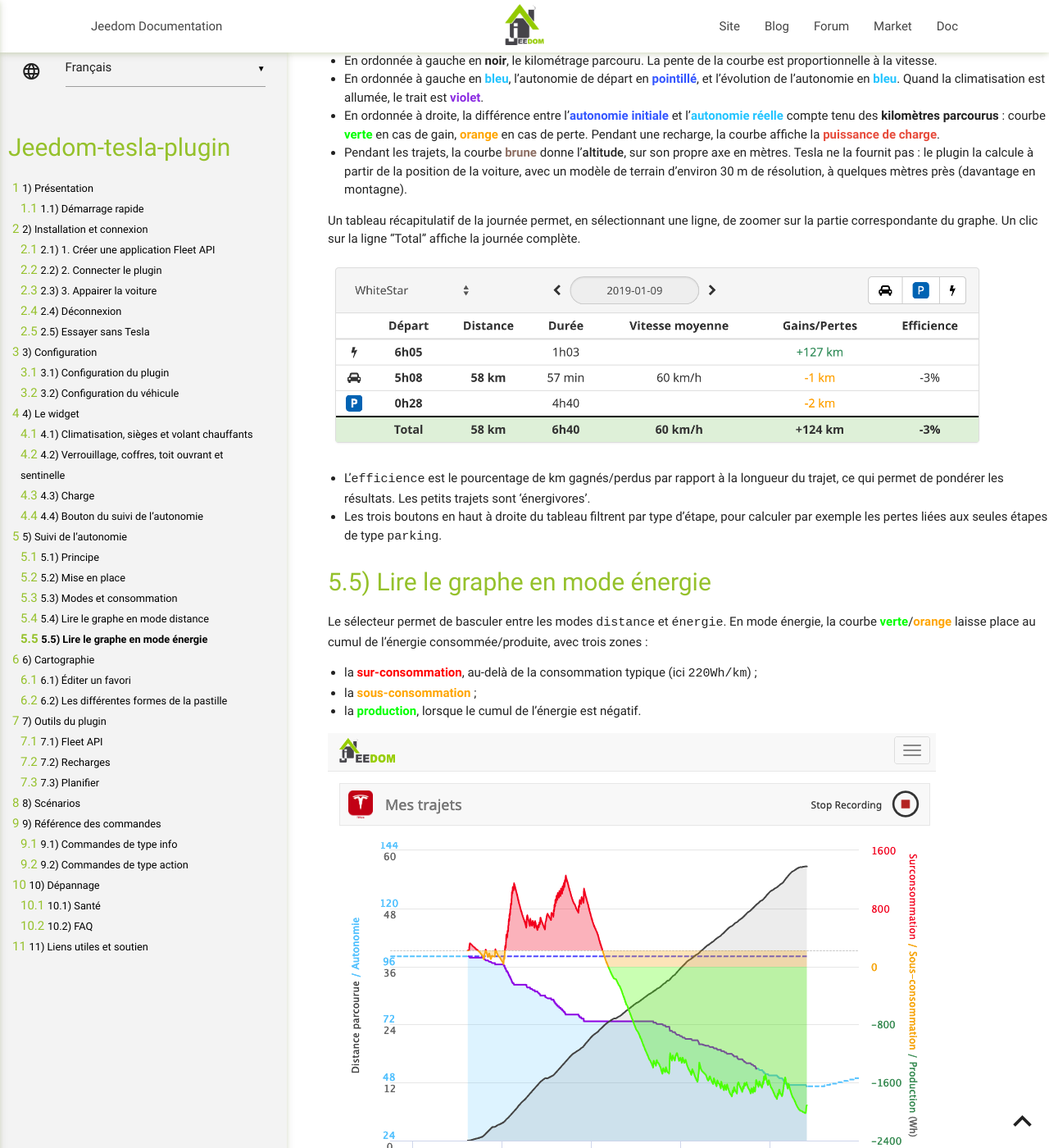
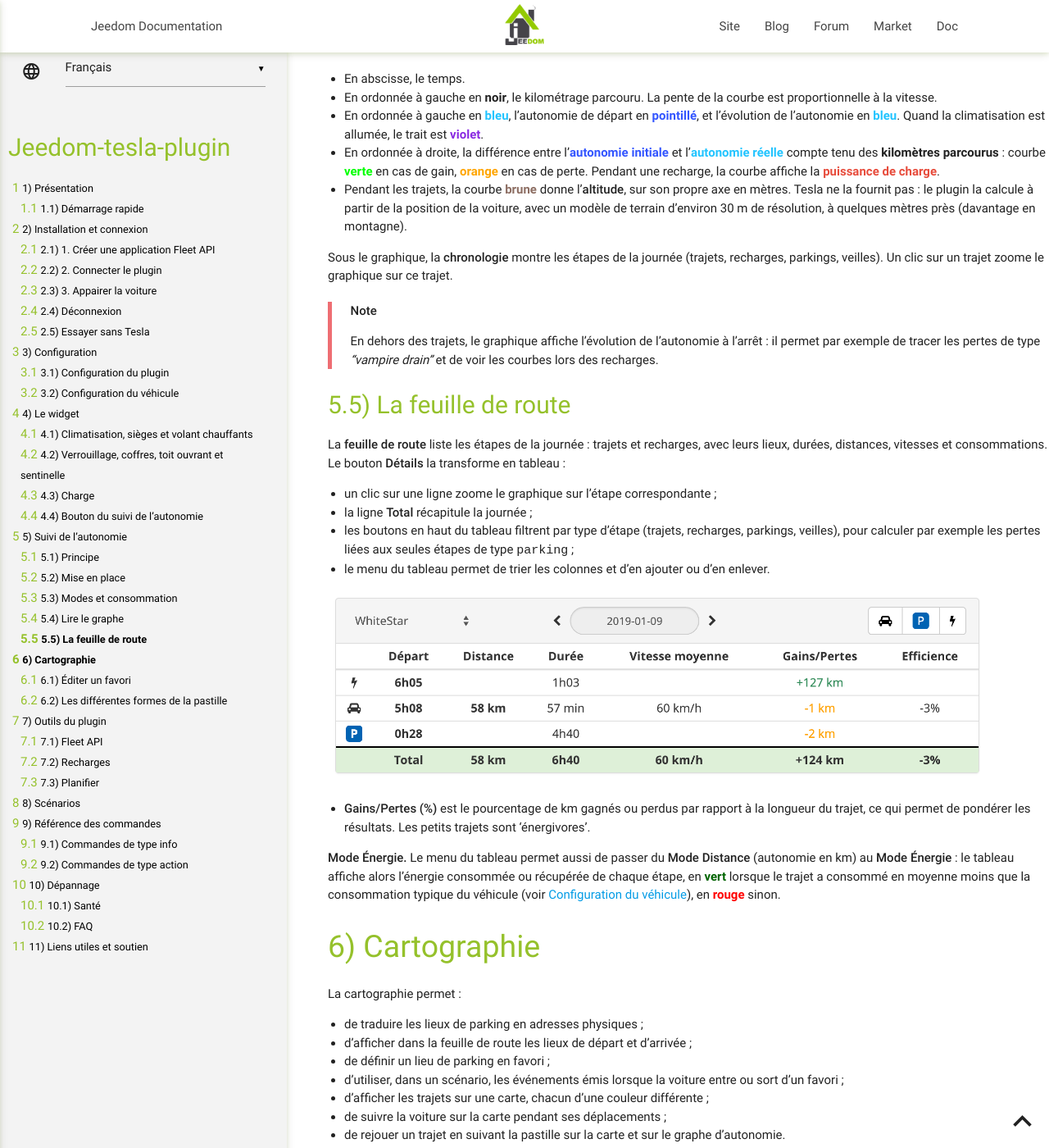
Before and after one commit to vercorsio/jeedom-tesla-plugin, a Jekyll site: the page built from fr_FR/index.md, in a window 1280 px wide and 1400 px high, scrolled down 30694 px. Shown: the whole window at 82% size. Built offline with Jekyll 4.4.1, drawn with Linux system fonts in a browser that asks for light colours; our own code applies the rules of GitHub Pages for plain Markdown files; some of the changed text lies outside the part shown.

Commit message:
docs: roadmap, energy mode, monthly cap, cronHourly, favourites and health for 3.5.0

```diff
--- a/fr_FR/index.md
+++ b/fr_FR/index.md
@@ -10,7 +10,7 @@ Le plugin propose également un panneau pour suivre sur un graphique l'évolutio
 
 ![tracking-graph](../images/consoLow480.gif)
 
-Sur ce même panneau, un tableau récapitule les étapes de la journée (conduite, charge, parking) : durées, consommation, vitesse, ... Les colonnes sont modifiables et peuvent être triées.
+Sur ce même panneau, une feuille de route récapitule les étapes de la journée (conduite, charge, parking) : durées, consommation, vitesse, ... En mode détaillé, elle devient un tableau dont les colonnes sont modifiables et peuvent être triées.
 
 Une carte permet aussi de retracer l'ensemble des trajets d'une journée, de définir des favoris, et de suivre votre voiture à la trace depuis l'écran de votre Tesla !
 
@@ -193,14 +193,14 @@ Après rechargement de la page, un sous-menu "Tesla" apparaît dans le menu "Acc
 | **Client ID** / **Client Secret** | Les deux clefs personnelles de votre "application" créée sur [developer.tesla.com](https://developer.tesla.com) (voir [Créer une application Fleet API](#creer-application)). Elles ne doivent jamais être partagées. |
 | **Région** | Le serveur Tesla régional utilisé (Amérique du Nord/Asie, Europe/Moyen-Orient/Afrique, Chine). Mis à jour automatiquement à la connexion. À modifier uniquement si l'erreur _Account must be registered in the current region_ apparaît dans les logs. |
 | **Nombre de tentatives pour réveiller le véhicule** / **Nombre de secondes entre deux tentatives** | 3 tentatives espacées de 5 secondes par défaut. Utilisés par la commande **Réveiller** et par le réveil automatique avant l'envoi d'une commande. |
-| **cronHourly** | S'il est activé, le plugin met à jour les données du widget une fois par heure. Quand le tracking est actif, elles sont mises à jour au fil de l'eau. |
+| **cronHourly** | S'il est activé, le plugin met à jour les données du widget une fois par heure (quand le tracking est actif, elles sont mises à jour au fil de l'eau). Il vérifie aussi le jeton d'accès et redémarre le démon toutes les 4 heures : laissez-le activé. |
 
 #### Coûts {#parametres-couts}
 
 | Paramètre | Description |
 | --- | --- |
 | **Coût du kWh** et **devise** | Prix du kWh (`0.14` par défaut) et devise associée. Sert à estimer le coût d'une charge, le prix pour parcourir 100km et le nombre de km parcourus avec 1 euro. |
-| **Coût mensuel** (API Fleet) | Le montant maximal que vous acceptez que Tesla facture chaque mois pour l'usage de ses serveurs. Quand le coût estimé atteint ce seuil, **Info seuil mensuel atteint** passe à `1` et le plugin ne contacte plus les serveurs Tesla jusqu'à la fin du mois. Voir aussi la fenêtre [Fleet API](#fleet-api). |
+| **Coût mensuel** (API Fleet) | Le montant maximal que vous acceptez que Tesla facture chaque mois pour l'usage de ses serveurs. Quand le coût estimé atteint ce seuil, **Info seuil mensuel atteint** passe à `1` et le plugin ne fait plus aucun appel payant jusqu'à la fin du mois : il continue seulement de vérifier l'état de la voiture (en ligne ou en veille), un appel gratuit. Voir aussi la fenêtre [Fleet API](#fleet-api). |
 | **Encours estimé** | L'encours du mois relevé sur votre [Dashboard Tesla](https://developer.tesla.com/fr_FR/dashboard), à une date et une heure données. Le coût estimé part de cet encours et ignore les appels enregistrés avant cette date. **Effacer l'encours** le remet à zéro. |
 
 #### Carte et affichage {#parametres-carte}
@@ -399,7 +399,7 @@ Quand la voiture est éveillée sans rouler (au parking ou en charge), le tracki
 > - En mode SOMMEIL, un début de charge est détecté en moins d'une minute grâce aux données en cache, si votre voiture les fournit. Pour un départ, la voiture n'envoie pas toujours ses données à Tesla au déverrouillage : un départ entre deux appels peut ne pas être détecté, et on peut "perdre" jusqu'à 14 minutes de trajet. Un clic sur l'icône orange du tracking le remet manuellement en mode NORMAL.
 > - Activer le tracking en continu peut entraîner une consommation d'énergie non souhaitée.
 
-## Lire le graphe en mode distance
+## Lire le graphe {#lire-graphe}
 
 L'exemple ci-dessous retrace un trajet réel effectué le 5 janvier 2019, en 4 segments :
 
@@ -416,28 +416,26 @@ L'exemple ci-dessous retrace un trajet réel effectué le 5 janvier 2019, en 4 s
 - En ordonnée à droite, la différence entre l'<b style="color:#3355FF">autonomie initiale</b> et l'<b style='color:#22C4FF'>autonomie réelle</b> compte tenu des <b>kilomètres parcourus</b> : courbe <b style="color:#00FF00">verte</b> en cas de gain, <b style="color:#FFA500">orange</b> en cas de perte. Pendant une recharge, la courbe affiche la <b style="color:#E74C3C">puissance de charge</b>.
 - Pendant les trajets, la courbe <b style="color:#8D6E63">brune</b> donne l'**altitude**, sur son propre axe en mètres. Tesla ne la fournit pas : le plugin la calcule à partir de la position de la voiture, avec un modèle de terrain d'environ 30 m de résolution, à quelques mètres près (davantage en montagne).
 
-Un tableau récapitulatif de la journée permet, en sélectionnant une ligne, de zoomer sur la partie correspondante du graphe. Un clic sur la ligne "Total" affiche la journée complète.
-
-<img src="../images/tracking-table.png" alt="tracking table" width="804" style="border-radius:8px;"/>
-
-- L'`efficience` est le pourcentage de km gagnés/perdus par rapport à la longueur du trajet, ce qui permet de pondérer les résultats. Les petits trajets sont 'énergivores'.
-- Les trois boutons en haut à droite du tableau filtrent par type d'étape, pour calculer par exemple les pertes liées aux seules étapes de type `parking`.
-
-## Lire le graphe en mode énergie
-
-Le sélecteur permet de basculer entre les modes `distance` et `énergie`. En mode énergie, la courbe <b style="color:#00FF00">verte</b>/<b style="color:#FFA500">orange</b> laisse place au cumul de l'énergie consommée/produite, avec trois zones :
-
-* la <b style="color:#FF0000">sur-consommation</b>, au-delà de la consommation typique (ici `220Wh/km`) ;
-* la <b style="color:#FFA500">sous-consommation</b> ;
-* la <b style="color:#00FF00">production</b>, lorsque le cumul de l'énergie est négatif.
-
-![tracking-graph](../images/tracking-graph-Wh.png)
-
-Le tableau affiche les informations d'énergie : en <b style="color:darkgreen">vert</b> lorsque le trajet a consommé en moyenne moins que le typique, en <b style="color:#FF0000">rouge</b> sinon.
+Sous le graphique, la **chronologie** montre les étapes de la journée (trajets, recharges, parkings, veilles). Un clic sur un trajet zoome le graphique sur ce trajet.
 
 > **Note**
 >
 > En dehors des trajets, le graphique affiche l'évolution de l'autonomie à l'arrêt : il permet par exemple de tracer les pertes de type <i>"vampire drain"</i> et de voir les courbes lors des recharges.
+
+## La feuille de route
+
+La **feuille de route** liste les étapes de la journée : trajets et recharges, avec leurs lieux, durées, distances, vitesses et consommations. Le bouton **Détails** la transforme en tableau :
+
+- un clic sur une ligne zoome le graphique sur l'étape correspondante ;
+- la ligne **Total** récapitule la journée ;
+- les boutons en haut du tableau filtrent par type d'étape (trajets, recharges, parkings, veilles), pour calculer par exemple les pertes liées aux seules étapes de type `parking` ;
+- le menu du tableau permet de trier les colonnes et d'en ajouter ou d'en enlever.
+
+<img src="../images/tracking-table.png" alt="tracking table" width="804" style="border-radius:8px;"/>
+
+- **Gains/Pertes (%)** est le pourcentage de km gagnés ou perdus par rapport à la longueur du trajet, ce qui permet de pondérer les résultats. Les petits trajets sont 'énergivores'.
+
+**Mode Énergie.** Le menu du tableau permet aussi de passer du **Mode Distance** (autonomie en km) au **Mode Énergie** : le tableau affiche alors l'énergie consommée ou récupérée de chaque étape, en <b style="color:darkgreen">vert</b> lorsque le trajet a consommé en moyenne moins que la consommation typique du véhicule (voir [Configuration du véhicule](#configuration-vehicule)), en <b style="color:#FF0000">rouge</b> sinon.
 
 
 # Cartographie {#cartographie}
@@ -445,7 +443,7 @@ Le tableau affiche les informations d'énergie : en <b style="color:darkgreen">v
 La cartographie permet :
 
  - de traduire les lieux de parking en adresses physiques ;
- - d'afficher sur le tableau du tracking les lieux de départ et d'arrivée ;
+ - d'afficher dans la feuille de route les lieux de départ et d'arrivée ;
  - de définir un lieu de parking en favori ;
  - d'utiliser, dans un scénario, les événements émis lorsque la voiture entre ou sort d'un favori ;
  - d'afficher les trajets sur une carte, chacun d'une couleur différente ;
@@ -460,7 +458,7 @@ Les cartes et les adresses fonctionnent sans clé : fonds de carte [OpenFreeMap]
 
 Le menu en haut à droite affiche sur la carte tous les lieux de parking et/ou ceux transformés en favori.
 
-Le marqueur d'un parking peut être déplacé pour le positionner au bon endroit. Un clic sur ce marqueur, puis sur le "coeur", le transforme en favori.
+Le marqueur d'un parking peut être déplacé pour le positionner au bon endroit. Un clic sur ce marqueur, puis sur **MODIFIER**, ouvre sa fiche : cochez **Lieu favori**, donnez-lui un nom et un rayon d'action, puis **ENREGISTRER**. La même fiche permet de le déclarer **Lieu de recharge**, avec le type de borne et le prix du kWh.
 
 Sur la carte ci-dessous, un arrêt a été fait au Col du Lautaret (trajet rouge puis trajet vert). Ce lieu peut être défini comme favori, avec un rayon d'action. La prochaine fois que la voiture entrera ou sortira de cette 'bulle', un événement Jeedom sera émis, qui peut déclencher un scénario (ouverture de portail, éclairage, ...).
 
@@ -657,7 +655,7 @@ Les commandes marquées _(si équipé)_ ne sont créées que pour les véhicules
 | --- | --- |
 | **Info suivi d'autonomie** | Indique si le tracking est démarré (1) ou arrêté (0). |
 | **Info mode du tracking** | Mode actuel du tracking : `NORMAL`, `ADJUST`, `PARKING_DAY` (SOMMEIL JOUR), `PARKING_NIGHT` (SOMMEIL NUIT), `DATA` (voiture hors ligne), `SYNC`, `OFF`, ou `REACHED` quand le seuil mensuel de coût de l'API est atteint. |
-| **Info seuil mensuel atteint** | Passe de `0` à `1` quand le coût estimé de l'API Fleet atteint le seuil mensuel configuré. Le plugin ne contacte alors plus les serveurs Tesla jusqu'à la fin du mois. |
+| **Info seuil mensuel atteint** | Passe de `0` à `1` quand le coût estimé de l'API Fleet atteint le seuil mensuel configuré. Le plugin ne fait alors plus d'appel payant jusqu'à la fin du mois : il vérifie seulement l'état de la voiture, gratuitement. |
 | **Détail data** | Pour le debug : buffer encodé en base64, débarrassé de toute info personnelle (VIN/id/GPS/...). Renseigné uniquement quand les logs du plugin sont en niveau `debug`. |
 
 ## Commandes de type action
@@ -711,7 +709,7 @@ Les commandes marquées _(si équipé)_ ne sont créées que pour les véhicules
 
 ## Santé
 
-L'écran **Santé** (menu Analyse / Santé) lance un ensemble de vérifications pour s'assurer que le plugin Tesla est bien configuré. Si un problème de permission est détecté, il est corrigé.
+L'écran **Santé** (menu Analyse / Santé) lance un ensemble de vérifications pour s'assurer que le plugin Tesla est bien configuré : démon, fichiers de suivi, jetons d'accès, connexion aux serveurs Tesla, voitures du compte, et fournisseurs des **Cartes** (OpenFreeMap ou MapTiler) et des **Adresses** (OpenStreetMap, MapTiler avec votre clé). Si un problème de permission est détecté, il est corrigé.
 
 ![sante](../images/sante.png)
 
```
